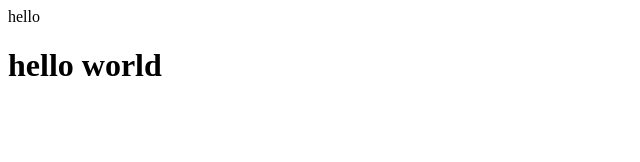
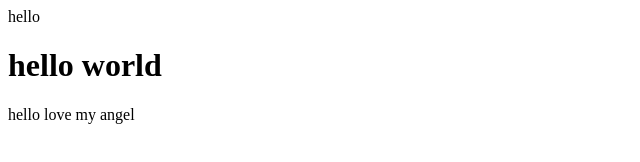
Before and after one commit to arvind368367/first-project, a plain HTML site: page index.html in a window 1280 px wide. Shown: the whole page, without its empty margins (0-640 px from the left). Drawn offline with Linux system fonts and the light colour scheme.

Commit message:
new index entry

```diff
--- a/index.html
+++ b/index.html
@@ -1,2 +1,3 @@
 <p>hello</p>
 <h1>hello world</h1>
+<p>hello love my angel</p>
```
